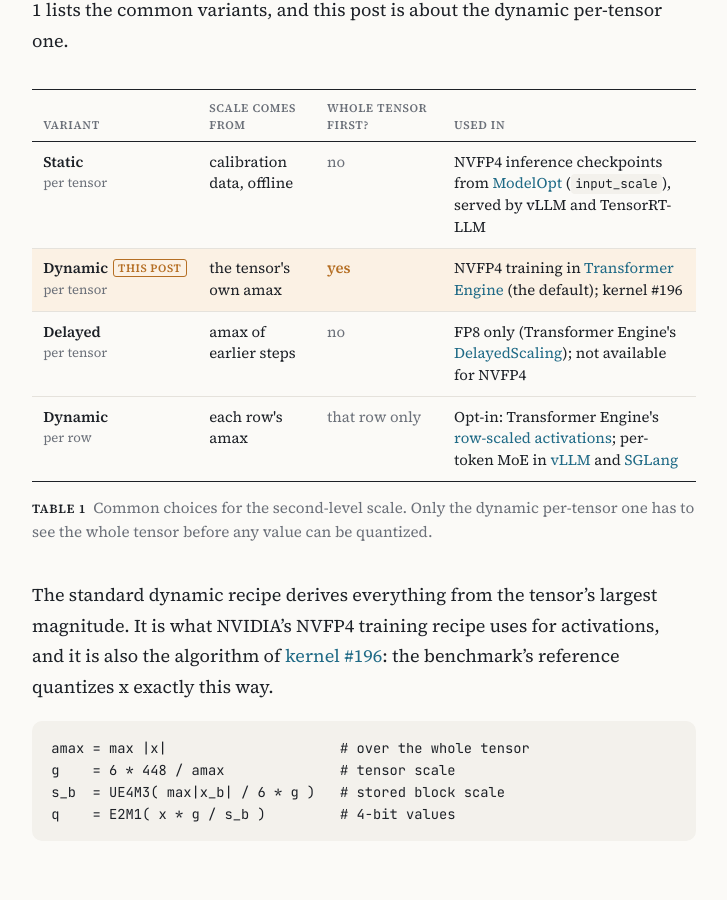
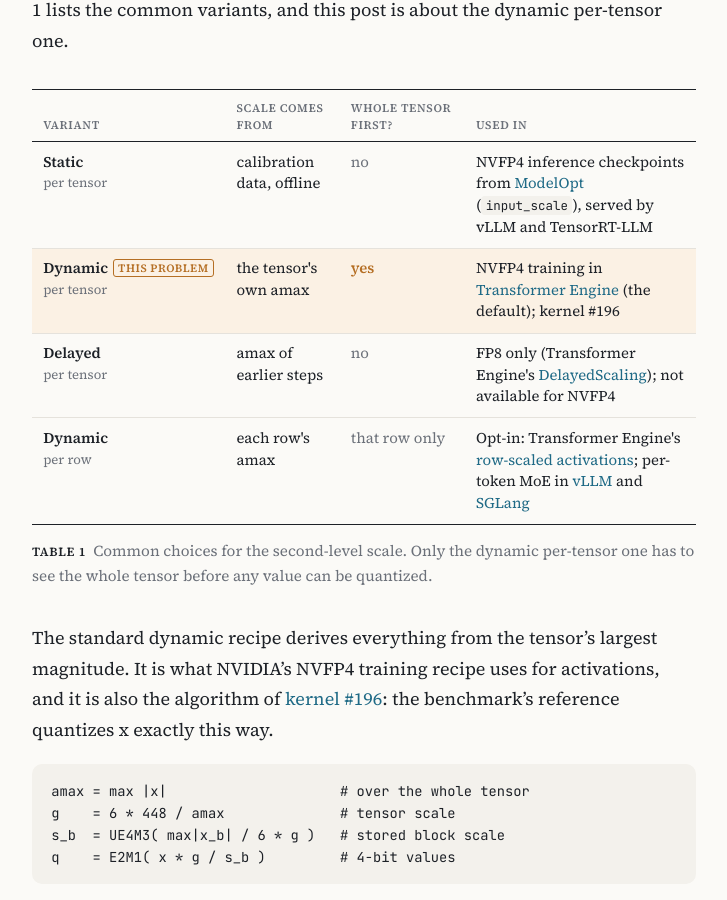
Before and after one commit to A1c0r-Z/A1c0r-Z.github.io, a Jekyll site: the page built from preview/one-pass-nvfp4.md, in a window 1280 px wide and 900 px high, scrolled down 1743 px. Shown: the whole window, without its empty margins (276-1003 px from the left). Built offline with Jekyll 4.4.1, drawn with Linux system fonts in a browser that asks for light colours.

Commit message:
Table 1: tag the dynamic row as the problem
Co-Authored-By: Claude Opus 5.5 <noreply@anthropic.com>

```diff
--- a/_includes/tables/tensor-scales.html
+++ b/_includes/tables/tensor-scales.html
@@ -4,7 +4,7 @@
 <thead><tr><th>Variant</th><th>Scale comes from</th><th>Whole tensor first?</th><th>Used in</th></tr></thead>
 <tbody>
 <tr><td>Static<span class="sub">per tensor</span></td><td>calibration data, offline</td><td class="no">no</td><td>NVFP4 inference checkpoints from <a href="https://github.com/NVIDIA/Model-Optimizer/blob/0.47.0/modelopt/torch/quantization/qtensor/nvfp4_tensor.py#L211-L228">ModelOpt</a> (<code>input_scale</code>), served by vLLM and TensorRT-LLM</td></tr>
-<tr class="hl"><td>Dynamic<span class="tag">this post</span><span class="sub">per tensor</span></td><td>the tensor's own amax</td><td class="yes">yes</td><td>NVFP4 training in <a href="https://nvidia.github.io/TransformerEngine/features/low_precision_training/nvfp4/nvfp4.html">Transformer Engine</a> (the default); kernel #196</td></tr>
+<tr class="hl"><td>Dynamic<span class="tag">this problem</span><span class="sub">per tensor</span></td><td>the tensor's own amax</td><td class="yes">yes</td><td>NVFP4 training in <a href="https://nvidia.github.io/TransformerEngine/features/low_precision_training/nvfp4/nvfp4.html">Transformer Engine</a> (the default); kernel #196</td></tr>
 <tr><td>Delayed<span class="sub">per tensor</span></td><td>amax of earlier steps</td><td class="no">no</td><td>FP8 only (Transformer Engine's <a href="https://github.com/NVIDIA/TransformerEngine/blob/v2.19/transformer_engine/common/recipe/__init__.py#L173-L284">DelayedScaling</a>); not available for NVFP4</td></tr>
 <tr><td>Dynamic<span class="sub">per row</span></td><td>each row's amax</td><td class="no">that row only</td><td>Opt-in: Transformer Engine's <a href="https://github.com/NVIDIA/TransformerEngine/pull/2931">row-scaled activations</a>; per-token MoE in <a href="https://github.com/vllm-project/vllm/pull/48538">vLLM</a> and <a href="https://github.com/sgl-project/sglang/pull/26083">SGLang</a></td></tr>
 </tbody>
```
